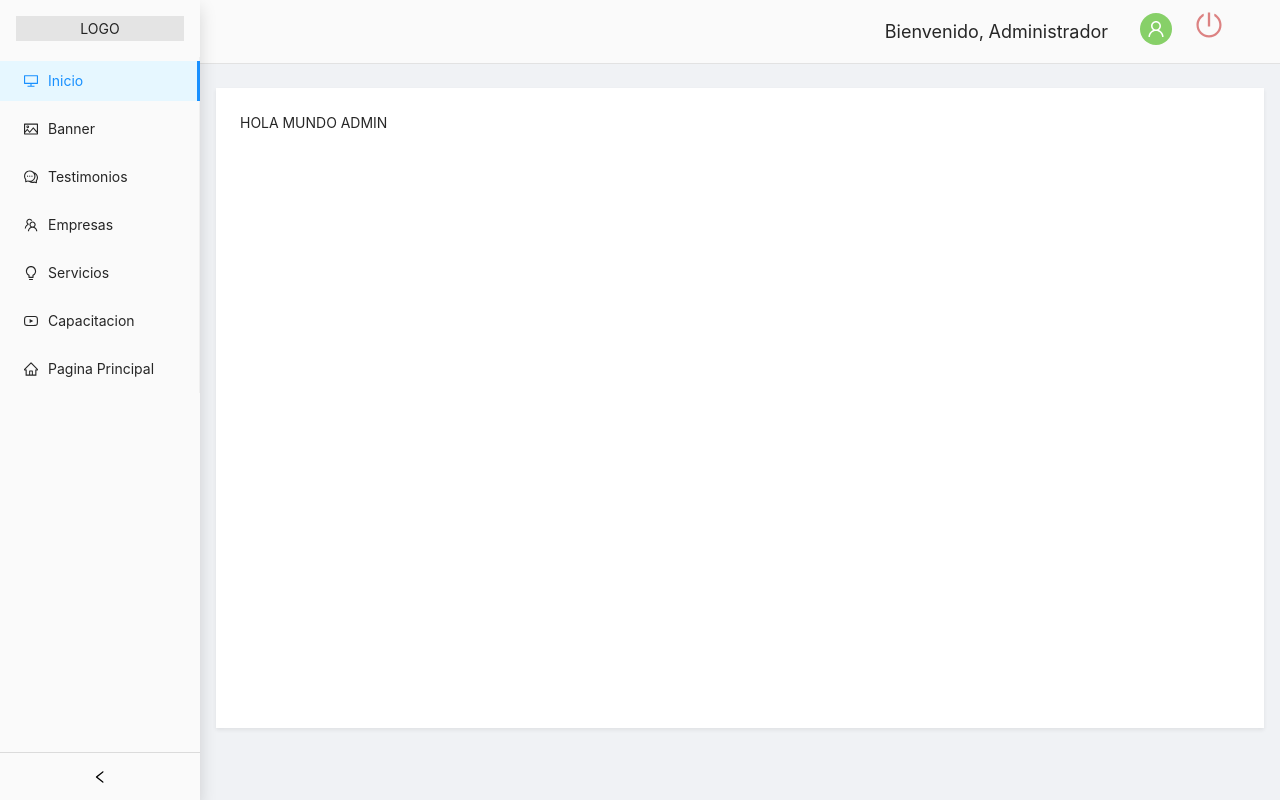
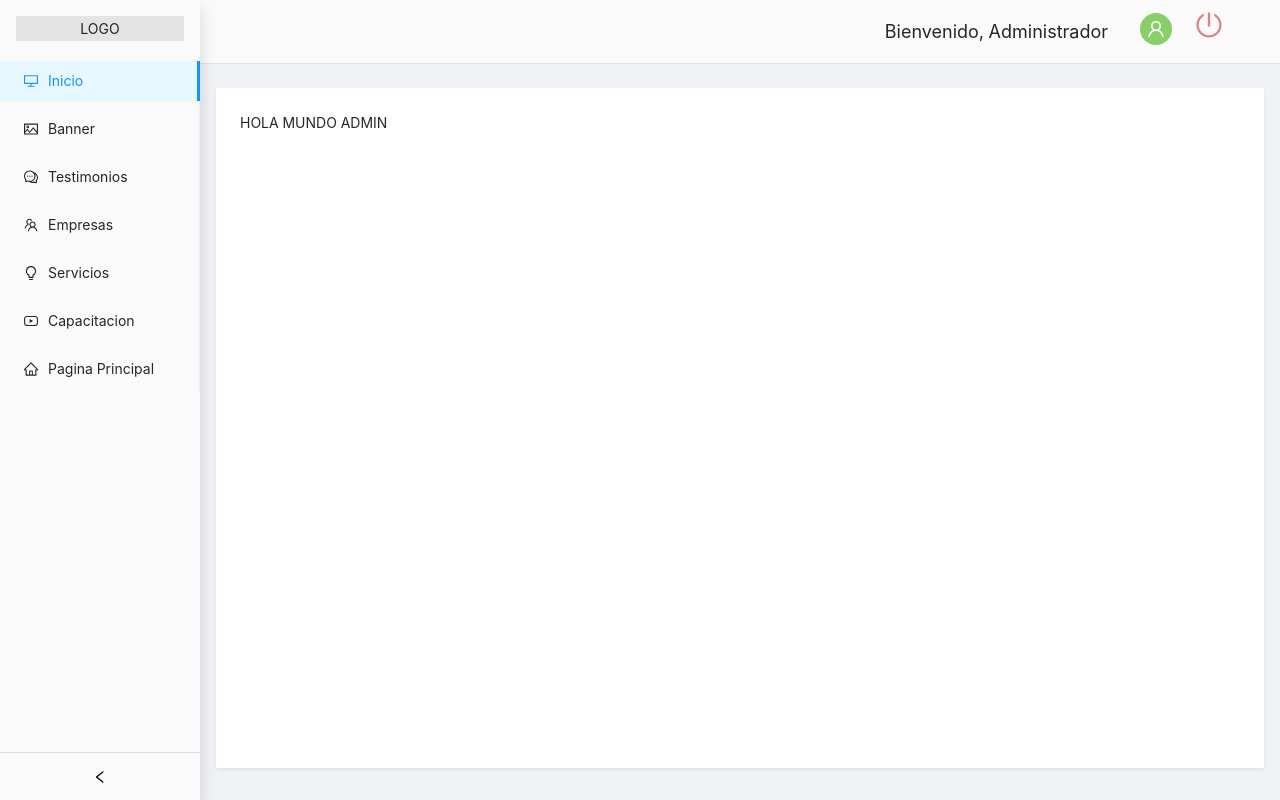
Before and after one commit to UrielCisneros/cafi__front, a React (Create React App) app: page /admin in a window 1280 px wide. Built offline with nearby package versions, Linux system fonts and the light colour scheme.

Commit message:
un poco mas de min height

```diff
--- a/package.json
+++ b/package.json
@@ -3,6 +3,7 @@
   "version": "0.1.0",
   "private": true,
   "dependencies": {
+    "@ant-design/icons": "^4.2.2",
     "@testing-library/jest-dom": "^4.2.4",
     "@testing-library/react": "^9.5.0",
     "@testing-library/user-event": "^7.2.1",
--- a/src/components/Layout_Admin/layoutAdmin.scss
+++ b/src/components/Layout_Admin/layoutAdmin.scss
@@ -4,6 +4,6 @@
 }
 .contenido-admin{
     padding: 24px;
-    min-height: 80vh;
+    min-height: 85vh;
     background: #FFF;
 }
```
